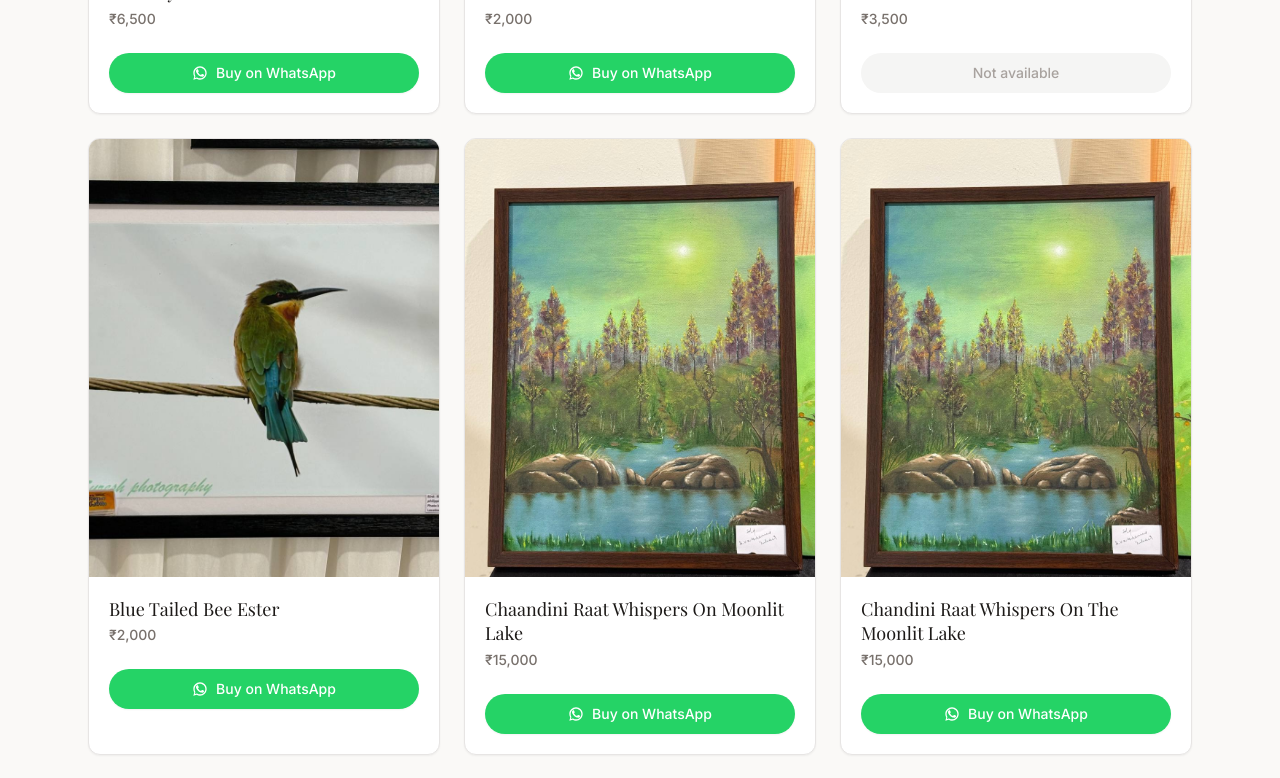
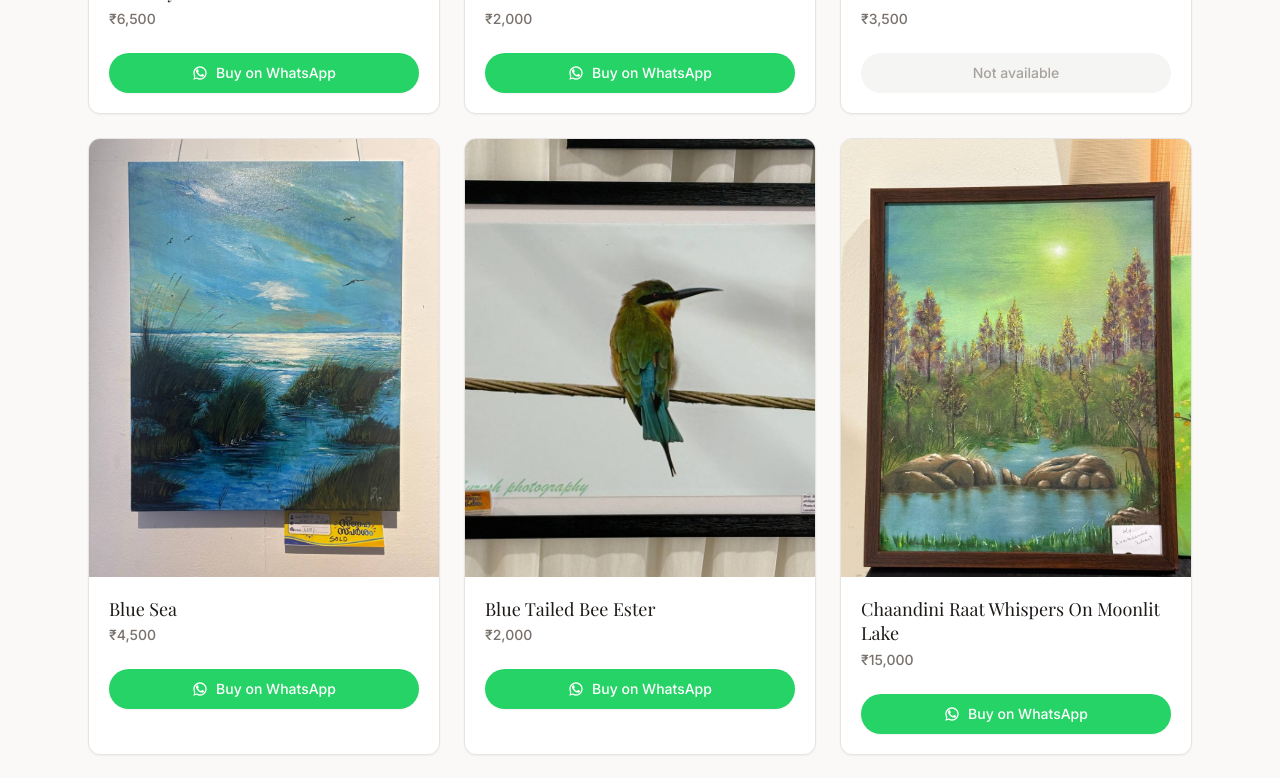
Before and after one commit to jasilmohmd/Art-catalogue, a Next.js app: page / in a window 1280 px wide. Shown: the part 3280-4058 px from the top of the page. Built offline with nearby package versions, Linux system fonts and the light colour scheme; a web font is replaced by a local one.

Commit message:
feat: add Blue Sea artwork

```diff
--- a/data/artworks.ts
+++ b/data/artworks.ts
@@ -92,6 +92,13 @@ export const artworks: Artwork[] = [
     price: 3500,
     image: "/artworks/blue_bird-3500-sold.jpg",
     available: false,
+  },
+  {
+    id: "blue-sea",
+    name: "Blue Sea",
+    price: 4500,
+    image: "/artworks/blue_sea-4500.jpg",
+    available: true,
   },
   {
     id: "blue-tailed-bee-ester",
```
Also changed, not shown: public/artworks/blue_sea-4500.jpg (added).
